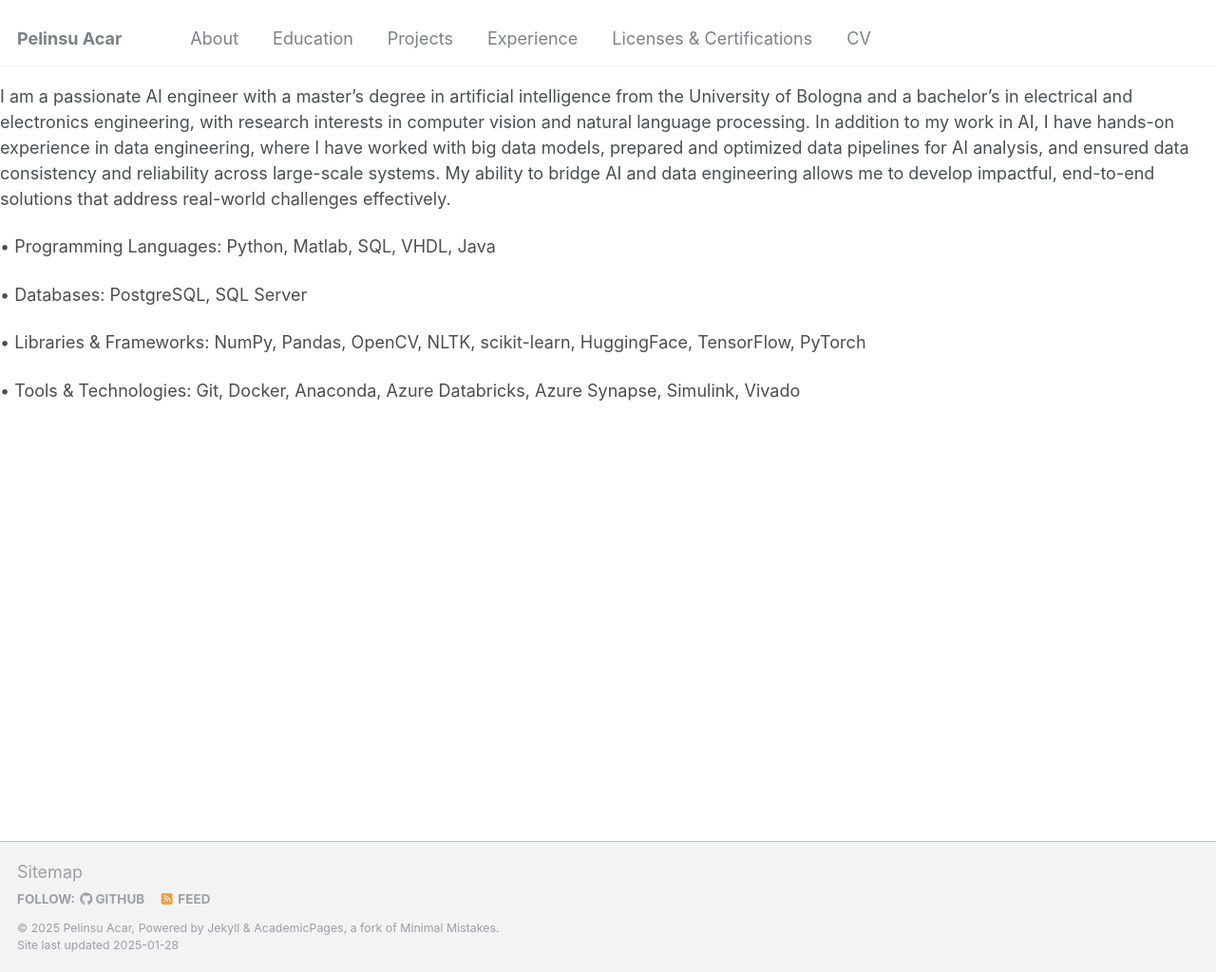
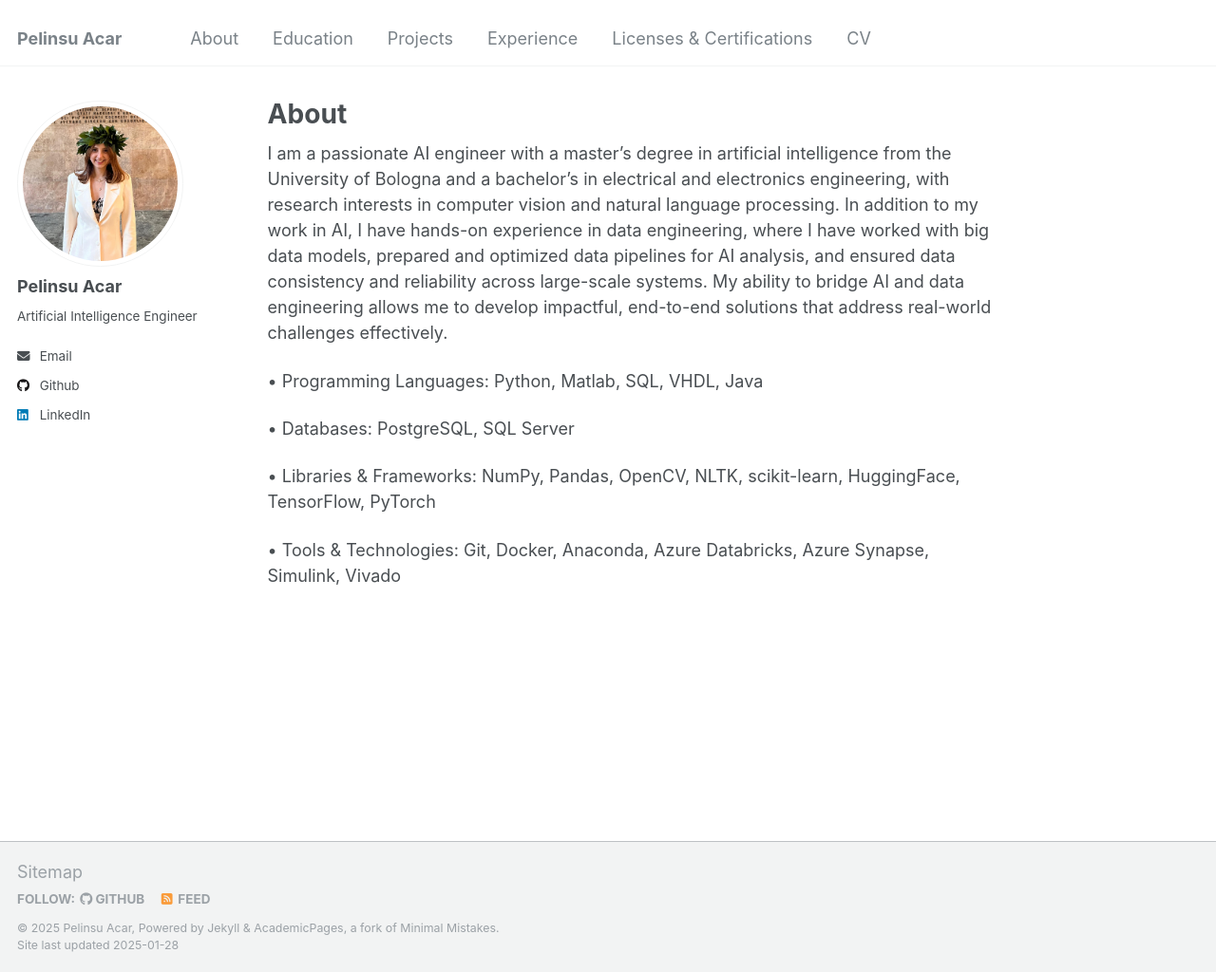
Before and after one commit to pelinsuacar/pelinsuacar.github.io, a Jekyll site: the page built from _pages/about.md, in a window 1280 px wide and 1024 px high. Shown: the whole window at 95% size. Built offline with Jekyll 4.4.1, drawn with Linux system fonts in a browser that asks for light colours.

Commit message:
Update about.md

```diff
--- a/_pages/about.md
+++ b/_pages/about.md
@@ -1,8 +1,11 @@
 ---
-layout: default
-title: About
-permalink: /about/
+permalink: /
+title: "About"
+excerpt: "About"
 author_profile: true
+redirect_from:
+  - /about/
+  - /about.html
 ---
 
 I am a passionate AI engineer with a master’s degree in artificial intelligence from the University of Bologna and a bachelor’s in electrical and electronics engineering, with research interests in computer vision and natural language processing.
```
